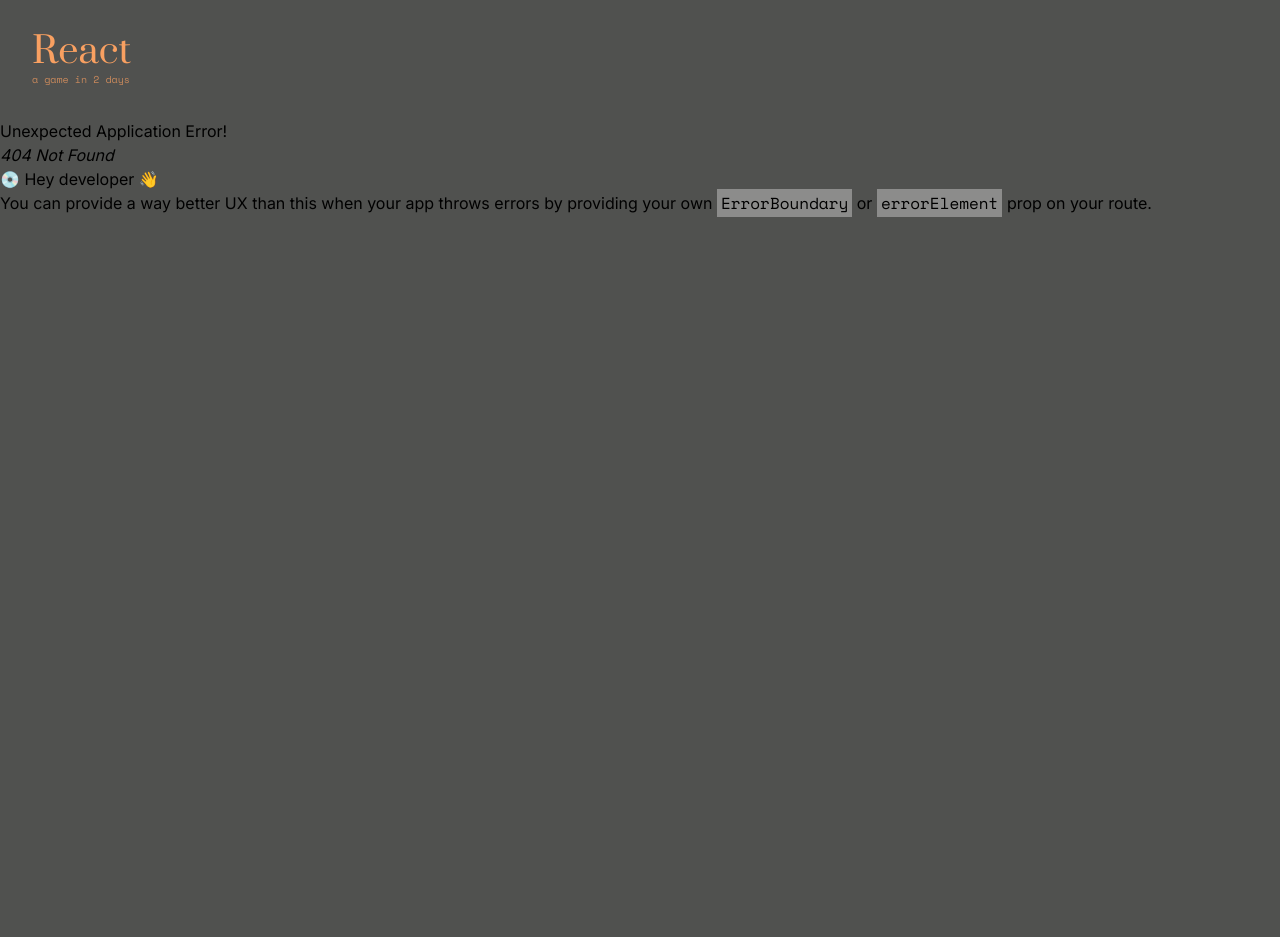
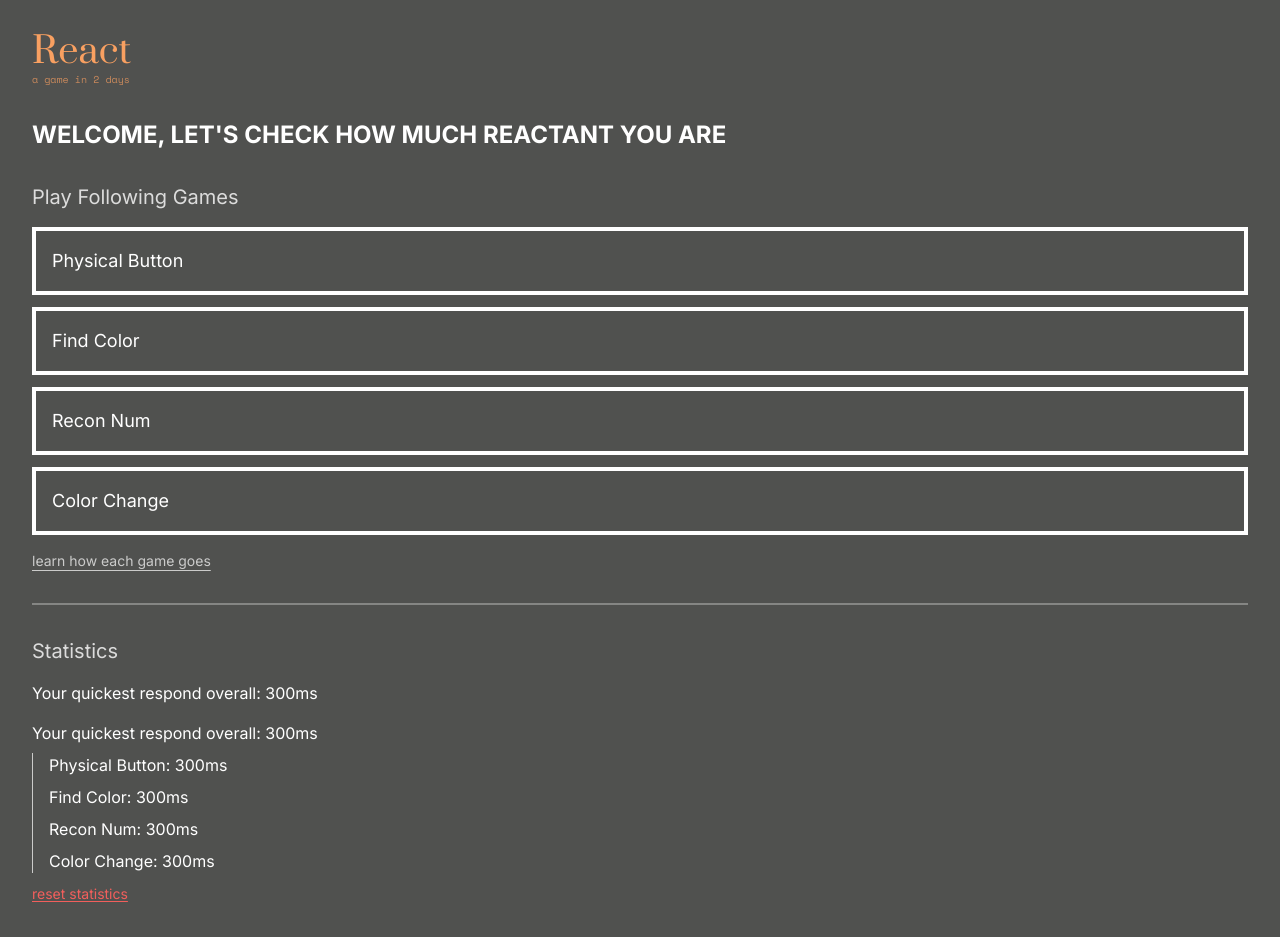
Before and after one commit to BirnadinErick/react, a React (Vite) app in the folder app/: page / in a window 1280 px wide. Before the commit this address had no page. Before the commit the page ends 800 px from the top, so only its background shows below. Built offline with nearby package versions, Linux system fonts and the light colour scheme.

Commit message:
feat: add home

```diff
--- a/app/package.json
+++ b/app/package.json
@@ -1,7 +1,7 @@
 {
   "name": "app",
   "private": true,
-  "version": "3.4.0",
+  "version": "3.5.0",
   "type": "module",
   "scripts": {
     "dev": "vite --host",
--- a/app/src/main.tsx
+++ b/app/src/main.tsx
@@ -12,8 +12,13 @@ import FindColor from "./routes/FindColor.tsx";
 
 // main css
 import "./index.css";
+import Home from "./routes/Home.tsx";
 
 const router = createBrowserRouter([
+  {
+    path: "/",
+    element: <Home />,
+  },
   {
     path: "/find-color",
     element: <FindColor />,
--- /dev/null
+++ b/app/src/routes/Home.tsx
@@ -0,0 +1,65 @@
+import { Link } from "react-router-dom";
+
+function SectionTitle({ title }: { title: string }) {
+  return <h3 className="text-white/80 text-xl">{title}</h3>;
+}
+
+function Game({ text }: { text: string }) {
+  // TODO: add hover animation to indicate interaction
+  return (
+    <Link
+      to={text.replace(" ", "-").toLowerCase()}
+      className="block border-4 text-lg p-4 border-white text-white"
+    >
+      {text}
+    </Link>
+  );
+}
+export default function Home() {
+  const GAMES = ["Physical Button", "Find Color", "Recon Num", "Color Change"];
+
+  // TODO: add stats
+
+  return (
+    <main className="mx-8 my-4 text-white">
+      <section className="my-4">
+        <h2 className="text-2xl uppercase font-bold">
+          Welcome, let's check how much reactant you are
+        </h2>
+      </section>
+      <section className="my-8">
+        <SectionTitle title="Play Following Games" />
+        <div className="my-4 space-y-3">
+          {GAMES.map((g: string, i: number) => (
+            <Game key={i} text={g} />
+          ))}
+        </div>
+        <Link
+          to={""}
+          className="text-sm block lowercase text-white/70 underline underline-offset-4"
+        >
+          learn how each game goes
+        </Link>
+      </section>
+      <hr className="border-[0.2px] border-white/30" />
+      <section className="my-8 space-y-4">
+        <SectionTitle title="Statistics" />
+        <p>Your quickest respond overall: 300ms</p>
+        <div className="my-4">
+          <p>Your quickest respond overall: 300ms</p>
+          <div className="my-2 pl-4 space-y-2 border-l-white/70 border-l">
+            {GAMES.map((g: String, i: number) => (
+              <p key={i}>{g}: 300ms</p>
+            ))}
+          </div>
+        </div>
+        <Link
+          to={""}
+          className="text-red my-4 underline-offset-2 underline text-sm"
+        >
+          reset statistics
+        </Link>
+      </section>
+    </main>
+  );
+}
```
